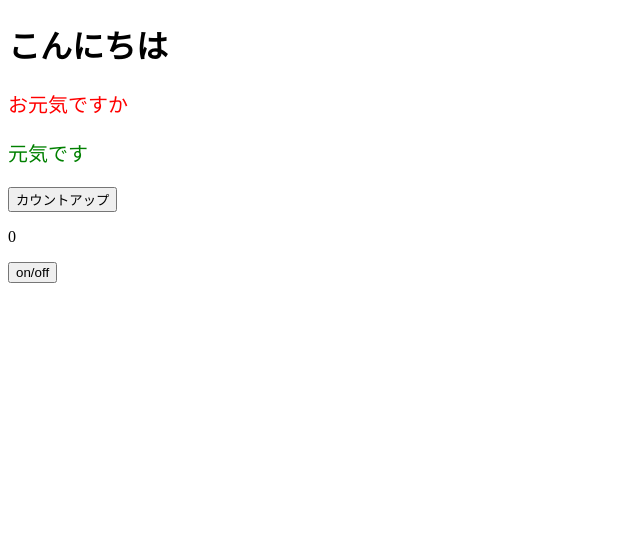
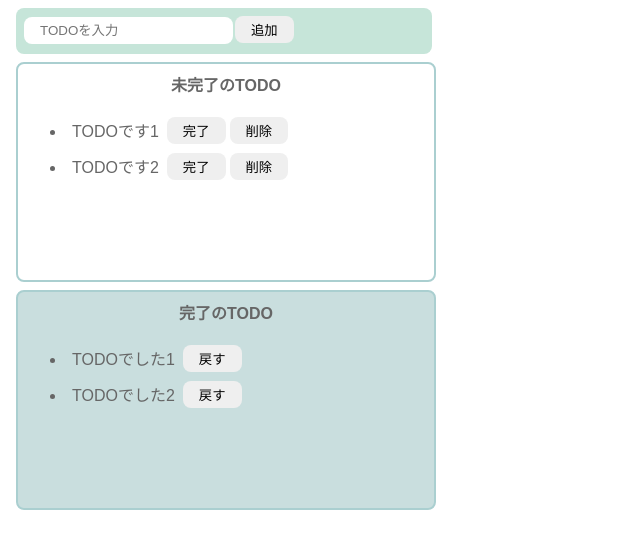
Before and after one commit to horii203/react_lesson, a React (Create React App) app: page / in a window 1280 px wide. Shown: the top 548 px of the page, without its empty margins (0-640 px from the left). Built offline with nearby package versions, Linux system fonts and the light colour scheme.

Commit message:
TODOリスト作成中

```diff
--- a/src/App.tsx
+++ /dev/null
@@ -1,40 +0,0 @@
-import { useEffect, useState } from "react";
-import React, { FC } from "react";
-import ColorfulMessage from "./components/ColorfulMessage.tsx";
-
-export const App: FC = () => {
-  const [num, setNum] = useState(0);
-  const [isShow, setIsShow] = useState(false);
-  const onClickCountUp = () => {
-    // setNum(num + 1);
-    setNum((prev) => prev + 1);
-  };
-  const onClickToggle = () => {
-    setIsShow(!isShow);
-  };
-
-  useEffect(() => {
-    if (num > 0) {
-      if (num % 3 === 0) {
-        isShow || setIsShow(true);
-      } else {
-        isShow && setIsShow(false);
-      }
-    }
-  }, [num]);
-
-  return (
-    <>
-      <h1>こんにちは</h1>
-      <ColorfulMessage color="red">お元気ですか</ColorfulMessage>
-      <ColorfulMessage color="green">元気です</ColorfulMessage>
-
-      <button onClick={onClickCountUp}>カウントアップ</button>
-      <p>{num}</p>
-      <button onClick={onClickToggle}>on/off</button>
-      {isShow && <p>3の倍数</p>}
-    </>
-  );
-};
-
-export default App;
--- /dev/null
+++ b/src/Todo.tsx
@@ -0,0 +1,50 @@
+import React, { FC, useState } from "react";
+import "./style.css";
+
+export const Todo: FC = () => {
+  const [imcompleteTodos, setImcompleteTodos] = useState([
+    "TODOです1",
+    "TODOです2",
+  ]);
+  const [completeTodos, setCompleteTodos] = useState([
+    "TODOでした1",
+    "TODOでした2",
+  ]);
+  return (
+    <>
+      <div className="input-area">
+        <input type="text" placeholder="TODOを入力" />
+        <button>追加</button>
+      </div>
+      <div className="incomplete-area">
+        <p className="title">未完了のTODO</p>
+        <ul>
+          {imcompleteTodos.map((todo) => (
+            <li key={todo}>
+              <div className="list-row">
+                <p className="todo-item">{todo}</p>
+                <button>完了</button>
+                <button>削除</button>
+              </div>
+            </li>
+          ))}
+        </ul>
+      </div>
+      <div className="complete-area">
+        <p className="title">完了のTODO</p>
+        <ul>
+          {completeTodos.map((todo) => (
+            <li key={todo}>
+              <div className="list-row">
+                <p className="todo-item">{todo}</p>
+                <button>戻す</button>
+              </div>
+            </li>
+          ))}
+        </ul>
+      </div>
+    </>
+  );
+};
+
+export default Todo;
--- a/src/index.tsx
+++ b/src/index.tsx
@@ -1,15 +1,13 @@
 import React, { StrictMode } from "react";
 import { createRoot } from "react-dom/client";
-// コンポーネント読み込み
-import { App } from "./App.tsx";
+import { Todo } from "./Todo.tsx";
 
-// ↓定型文
 const rootElement = document.getElementById("root");
 if (!rootElement) throw new Error("Root element not found");
 const root = createRoot(rootElement);
 
 root.render(
   <StrictMode>
-    <App />
+    <Todo />
   </StrictMode>
 );
--- /dev/null
+++ b/src/style.css
@@ -0,0 +1,66 @@
+body {
+  font-family: sans-serif;
+  color: #666;
+}
+
+input {
+  border-radius: 8px;
+  border: none;
+  padding: 6px 16px;
+}
+
+button {
+  border-radius: 8px;
+  border: none;
+  padding: 4px 16px;
+  margin: 0px 2px;
+}
+
+button:hover {
+  background-color: #79a8a9;
+  color: #fff;
+  cursor: pointer;
+}
+
+.input-area {
+  background-color: #c6e5d9;
+  width: 400px;
+  height: 30px;
+  padding: 8px;
+  margin: 8px;
+  border-radius: 8px;
+}
+
+.incomplete-area {
+  border: 2px solid #aacfd0;
+  width: 400px;
+  min-height: 200px;
+  padding: 8px;
+  margin: 8px;
+  border-radius: 8px;
+}
+
+.complete-area {
+  border: 2px solid #aacfd0;
+  width: 400px;
+  min-height: 200px;
+  padding: 8px;
+  margin: 8px;
+  border-radius: 8px;
+  background-color: #c9dede;
+}
+
+.title {
+  text-align: center;
+  margin-top: 0;
+  font-weight: bold;
+}
+
+.list-row {
+  display: flex;
+  align-items: center;
+}
+
+.todo-item {
+  margin: 6px;
+}
```
